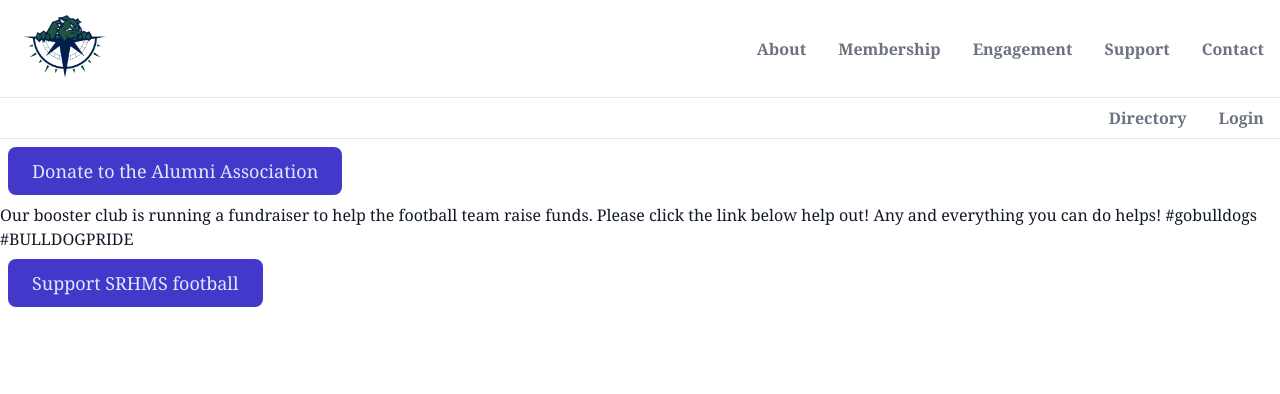
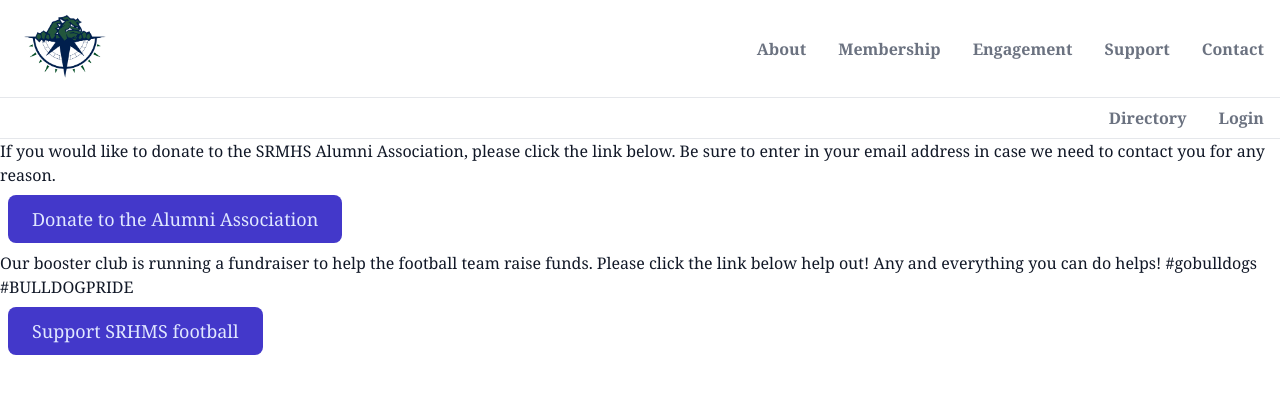
Before and after one commit to philihp/srmhsalumni, a Next.js app: page /support in a window 1280 px wide. Shown: the top 394 px of the page. Built offline with nearby package versions, Linux system fonts and the light colour scheme; no server answers; what @tailwindcss/custom-forms, @tailwindcss/typography would draw is missing.

Commit message:
Update support.js

```diff
--- a/pages/support.js
+++ b/pages/support.js
@@ -3,6 +3,10 @@ import Link from 'next/link'
 
 const Support = () => (
   <div>
+    <p>
+    If you would like to donate to the SRMHS Alumni Association, please click the link below.
+    Be sure to enter in your email address in case we need to contact you for any reason.
+    </p>
     <p>
       <Link href="/donate">
         <button
```
